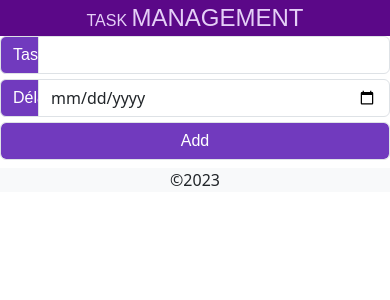
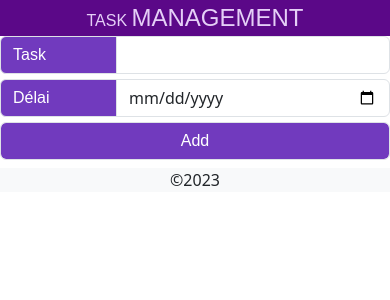
Before and after one commit to OussamaElm0/ToDoApp, a React (Create React App) app: page / in a window 390 px wide. Shown: the top 300 px of the page. Built offline with nearby package versions, Linux system fonts and the light colour scheme; a web font is replaced by a local one.

Commit message:
Update styles

```diff
--- a/src/styles/Form.css
+++ b/src/styles/Form.css
@@ -15,7 +15,8 @@ form {
     font-family: 'Belanosima', sans-serif;
 }
 @media (max-width: 600px) {
-    label {
+    .label {
         width: 30%;
+        font-size: medium;
     }
 }
```
